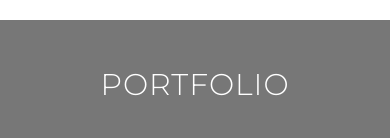
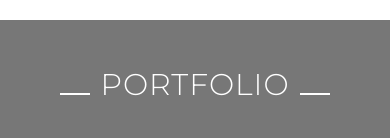
Before and after one commit to t-kawamura1/portfolio-site, a Vue app: page / in a window 390 px wide. Shown: the part 645-783 px from the top of the page. Built offline with nearby package versions, Linux system fonts and the light colour scheme.

Commit message:
[add] heading decoration

```diff
--- a/src/components/shared/Heading.vue
+++ b/src/components/shared/Heading.vue
@@ -16,6 +16,14 @@ export default {
   font-size: 5rem;
   font-weight: 400;
   letter-spacing: 1px;
+  &::before, &::after {
+    content: '';
+    display: inline-block;
+    width: 100px;
+    height: 3px;
+    margin: 0 20px;
+    border-bottom: solid 3px;
+  }
 }
 
 @media (max-width: 768px) {
@@ -23,6 +31,12 @@ export default {
     margin-bottom: 40px;
     font-size: 3rem;
     font-weight: 300;
+    &::before, &::after {
+      width: 30px;
+      height: 2px;
+      margin: 0 10px;
+      border-bottom: solid 2px;
+    }
   }
 }
 </style>
```
